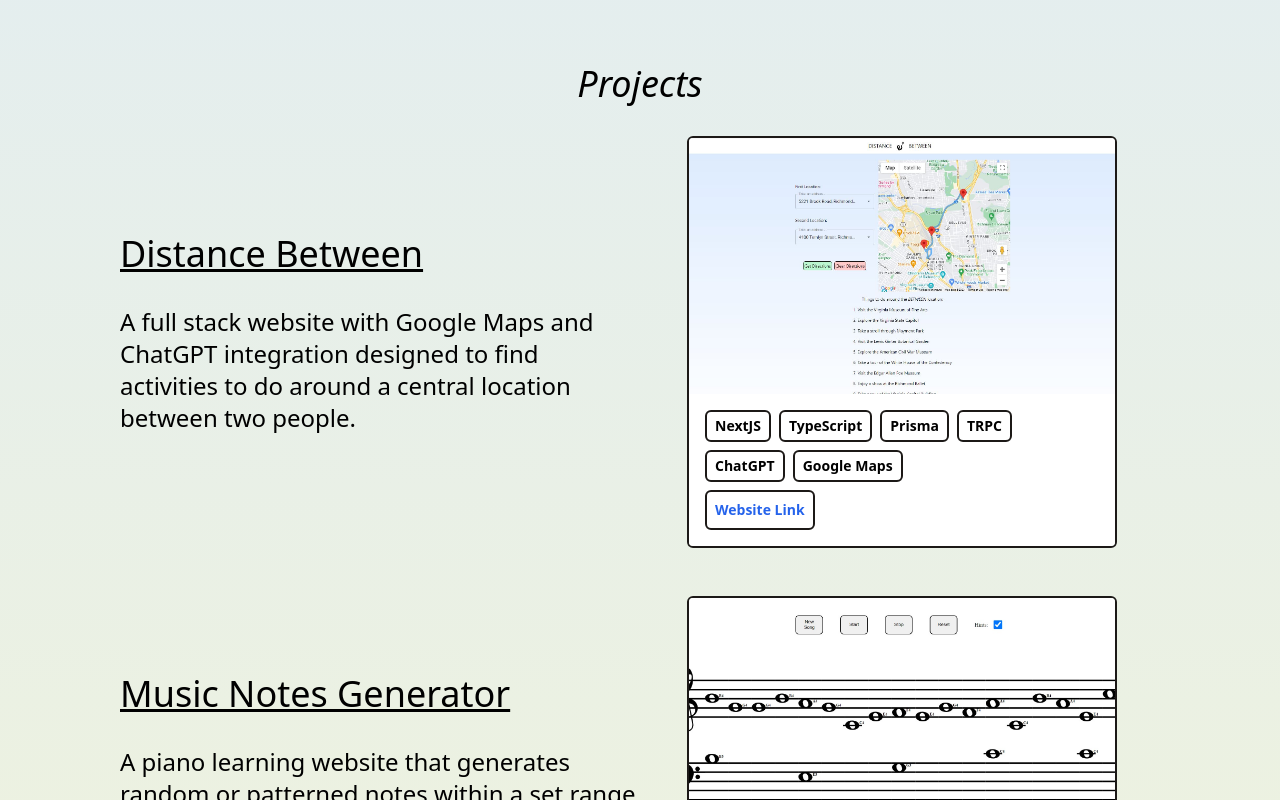
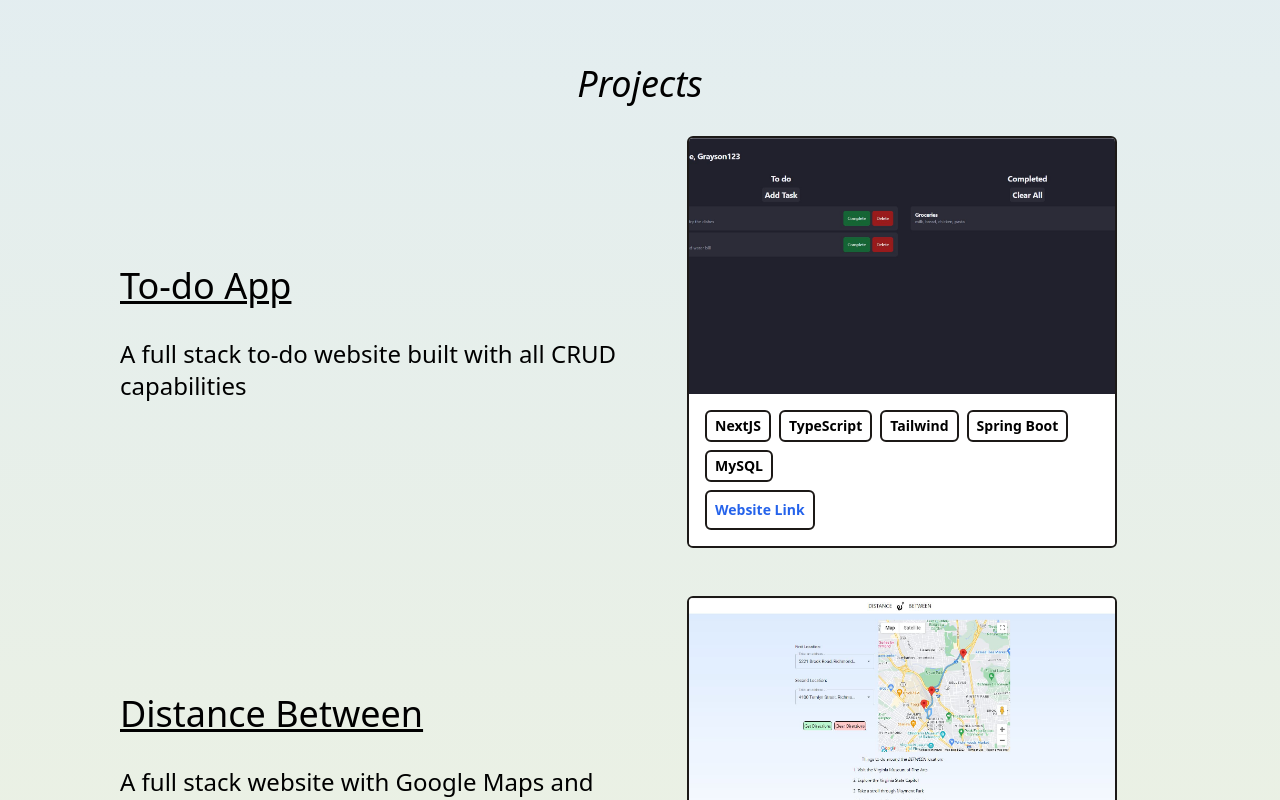
Before and after one commit to Grayson-Remington/portfolio-next, a Next.js app: page / in a window 1280 px wide. Shown: the part 980-1780 px from the top of the page. Built offline with nearby package versions, Linux system fonts and the light colour scheme.

Commit message:
added to-do app

```diff
--- a/public/data/portfolio.ts
+++ b/public/data/portfolio.ts
@@ -1,4 +1,11 @@
 export default [
+  {
+    title: "To-do App",
+    imgUrl: "assets/to-do-app.jpg",
+    stack: ["NextJS", "TypeScript", "Tailwind", "Spring Boot", "MySQL"],
+    about: "A full stack to-do website built with all CRUD capabilities",
+    link: "https://todo-application-orcin.vercel.app/",
+  },
   {
     title: "Distance Between",
     imgUrl: "assets/distance-between.jpg",
```
Also changed, not shown: public/assets/to-do-app.jpg (added).
